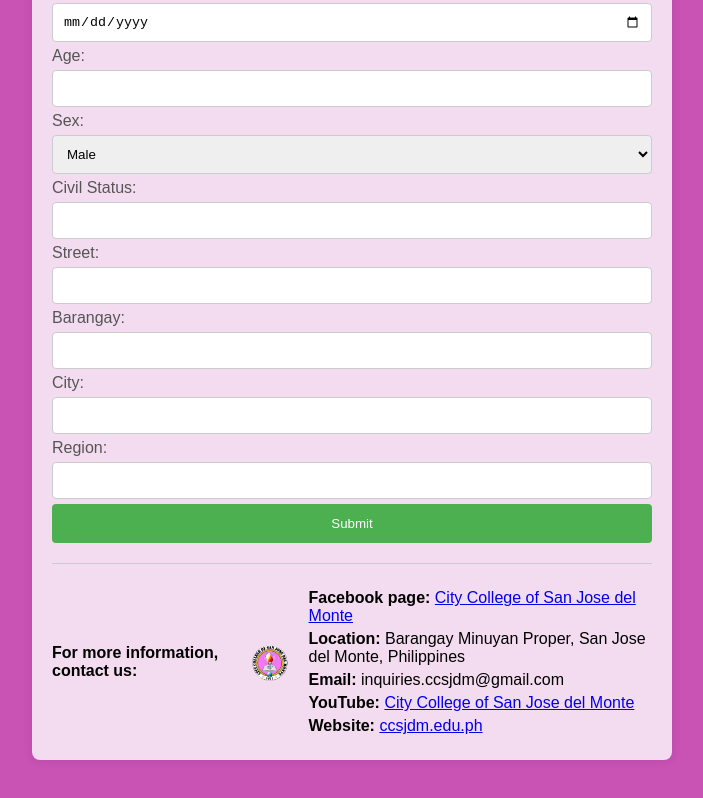
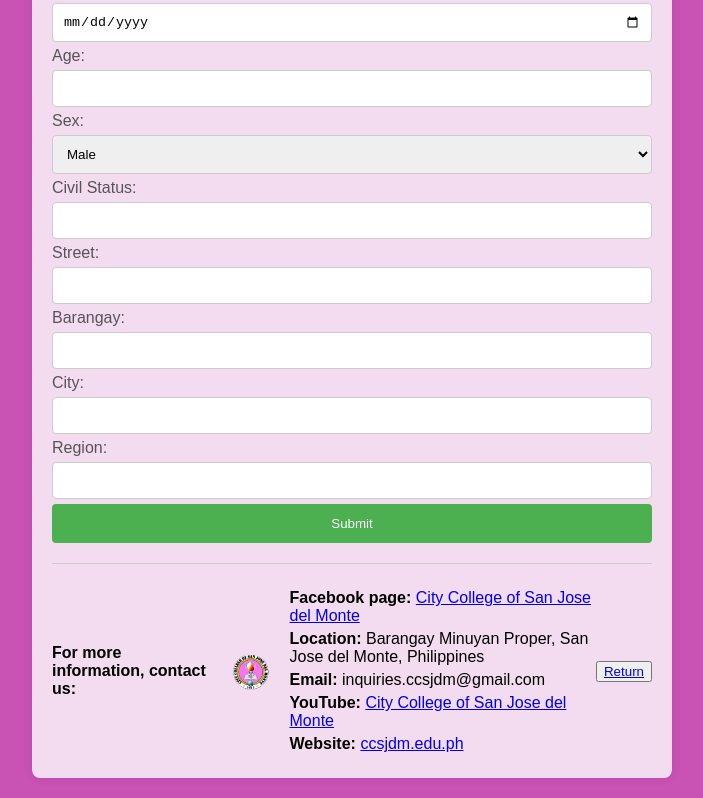
Before and after one commit to Nikooru/RegistrationCC, a plain HTML site: page Register.html in a window 1280 px wide. Shown: the part 715-1513 px from the top of the page, without its empty margins (288-991 px from the left). Drawn offline with Linux system fonts and the light colour scheme.

Commit message:
Update Register.html

```diff
--- a/Register.html
+++ b/Register.html
@@ -164,6 +164,7 @@
             <p><span class="bold">YouTube:</span> <a href="https://www.youtube.com/@citycollegeofsanjosedelmon2619">City College of San Jose del Monte</a></p>
             <p><span class="bold">Website:</span> <a href="http://ccsjdm.edu.ph">ccsjdm.edu.ph</a></p>
         </div>
+          <button type="button"><a href="file:///C:/Users/Personal/Desktop/SatoSugu/Gojo%20Folder%20-%20Copy/Registration%20KitChat/Registration%20of%20Enrollment/Index.html#">Return</a></button>
     </div>
 </div>
 
```
